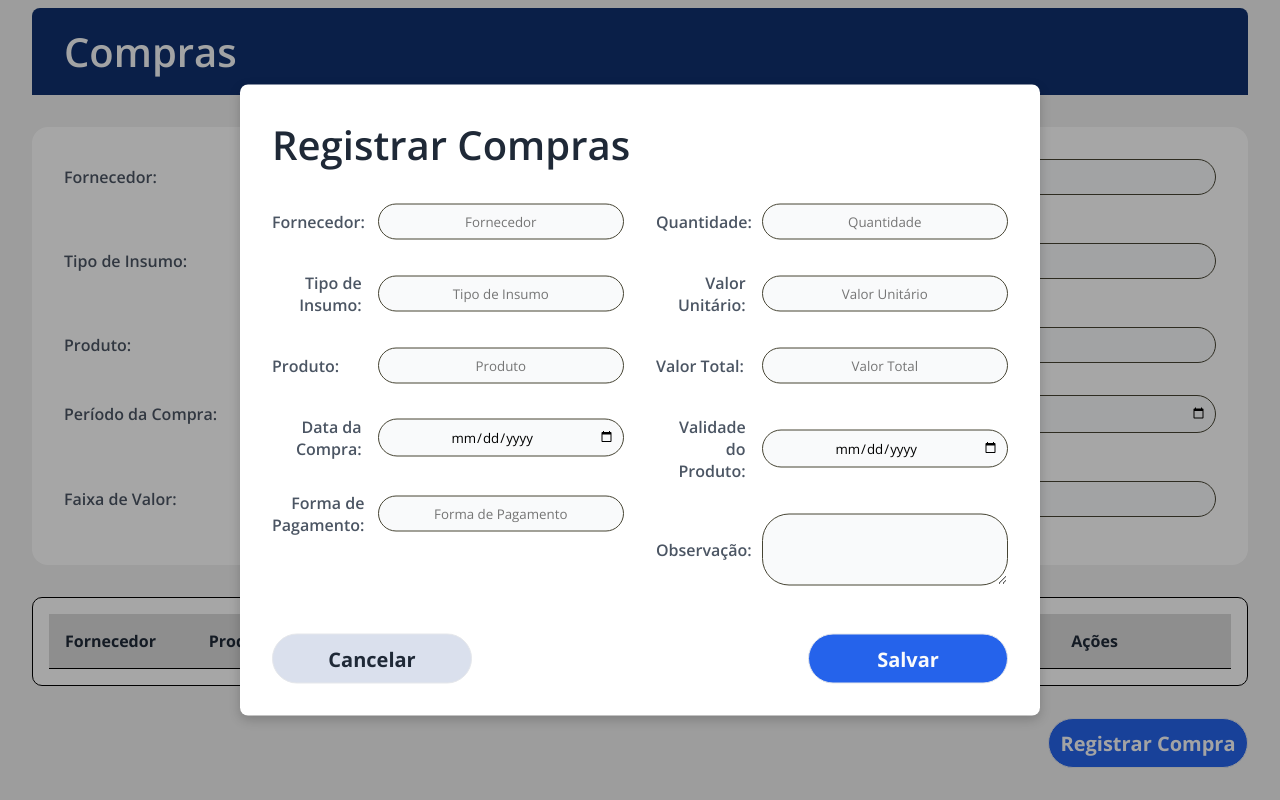
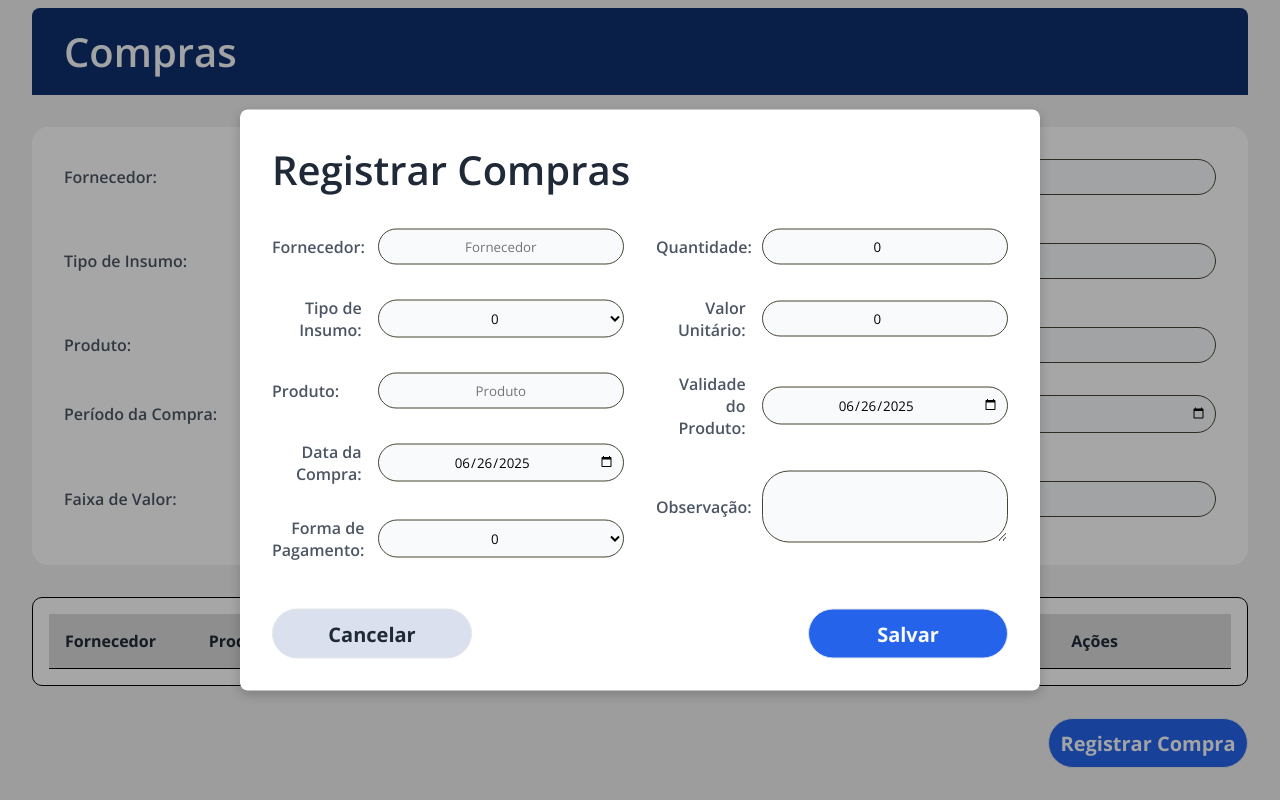
Before and after one commit to the-boys-technology/lactino-frontend, a React (Vite) app: page /gestao-compras in a window 1280 px wide. Both pictures are taken after a click on the button "Registrar Compra". Shown: the part 104-904 px from the top of the page. Built offline with nearby package versions, Linux system fonts and the light colour scheme.

Commit message:
refactor: refatorando telas

```diff
--- a/src/components/Dashboard.tsx
+++ b/src/components/Dashboard.tsx
@@ -1,4 +1,4 @@
-import React, { useState } from 'react'
+import { useState } from 'react'
 import Header from './Header'
 import Card from './Card'
 import '../css/dashboard.css'
--- a/src/features/GestãoCompras/ModalCompras/ModalCompras.tsx
+++ b/src/features/GestãoCompras/ModalCompras/ModalCompras.tsx
@@ -23,13 +23,14 @@ export default function ModalCompra({ onClose, onSave }: Props) {
   });
 
   const handleChange = (
-  e: React.ChangeEvent<HTMLInputElement | HTMLSelectElement | HTMLTextAreaElement>
+    e: React.ChangeEvent<HTMLInputElement | HTMLTextAreaElement | HTMLSelectElement>
   ) => {
     const { name, value } = e.target;
 
     setForm(prev => ({
       ...prev,
-    [name]: name === "quantidade" || name === "valorUnitario"
+      [name]:
+        name === "quantidade" || name === "valorUnitario"
           ? Number(value)
           : name === "dataCompra" || name === "validadeProduto"
           ? new Date(value)
@@ -47,7 +48,6 @@ export default function ModalCompra({ onClose, onSave }: Props) {
     onClose();
   };
 
-
   return (
     <div className="modal">
       <div className="modal__container">
@@ -55,23 +55,91 @@ export default function ModalCompra({ onClose, onSave }: Props) {
 
         <div className="modal__form">
           <div className="modal__coluna">
-            <Campo name="fornecedor" placeholder="Fornecedor" type="text" onChange={handleChange} />
-            <Campo name="tipoInsumo" placeholder="Tipo de Insumo" type="text" onChange={handleChange} />
-            <Campo name="produto" placeholder="Produto" type="text" onChange={handleChange} />
-            <Campo name="dataCompra" placeholder="Data da Compra" type="date" onChange={handleChange} />
-            <Campo name="formaPagamento" placeholder="Forma de Pagamento" type="text" onChange={handleChange} />
+            <Campo
+              name="fornecedor"
+              placeholder="Fornecedor"
+              type="text"
+              onChange={handleChange}
+              value={form.fornecedor}
+            />
+
+            <section className="campo-container">
+              <h4 className="campo-container__nome">Tipo de Insumo:</h4>
+              <select
+                name="tipoInsumo"
+                className="campo-container__input"
+                onChange={handleChange}
+                value={form.tipoInsumo}
+              >
+                {Object.values(TipoInsumo).map((tipo) => (
+                  <option key={tipo} value={tipo}>{tipo}</option>
+                ))}
+              </select>
+            </section>
+
+            <Campo
+              name="produto"
+              placeholder="Produto"
+              type="text"
+              onChange={handleChange}
+              value={form.produto}
+            />
+
+            <Campo
+              name="dataCompra"
+              placeholder="Data da Compra"
+              type="date"
+              onChange={handleChange}
+              value={form.dataCompra.toISOString().split("T")[0]}
+            />
+
+            <section className="campo-container">
+              <h4 className="campo-container__nome">Forma de Pagamento:</h4>
+              <select
+                name="formaPagamento"
+                className="campo-container__input"
+                onChange={handleChange}
+                value={form.formaPagamento}
+              >
+                {Object.values(FormaPagamento).map((forma) => (
+                  <option key={forma} value={forma}>{forma}</option>
+                ))}
+              </select>
+            </section>
           </div>
+
           <div className="modal__coluna">
-            <Campo name="quantidade" placeholder="Quantidade" type="text" onChange={handleChange} />
-            <Campo name="valorUnitario" placeholder="Valor Unitário" type="text" onChange={handleChange} />
-            <Campo name="valorTotal" placeholder="Valor Total" type="text" onChange={handleChange} />
-            <Campo name="validadeProduto" placeholder="Validade do Produto" type="date" onChange={handleChange} />
+            <Campo
+              name="quantidade"
+              placeholder="Quantidade"
+              type="number"
+              onChange={handleChange}
+              value={form.quantidade}
+            />
+
+            <Campo
+              name="valorUnitario"
+              placeholder="Valor Unitário"
+              type="number"
+              onChange={handleChange}
+              value={form.valorUnitario}
+            />
+
+            <Campo
+              name="validadeProduto"
+              placeholder="Validade do Produto"
+              type="date"
+              onChange={handleChange}
+              value={form.validadeProduto.toISOString().split("T")[0]}
+            />
+
             <section className="campo-container">
               <h4 className="campo-container__nome">Observação:</h4>
               <textarea
                 name="observacao"
                 className="campo-container__input"
                 rows={3}
+                value={form.observacao}
                 onChange={handleChange}
               />
             </section>
--- a/src/pages/GestaoCompras/GestaoCompras.tsx
+++ b/src/pages/GestaoCompras/GestaoCompras.tsx
@@ -23,7 +23,7 @@ export default function GestaoCompras() {
       <section className="compras__filtros">
         <div className="compras__linha">
           <Campo type="text" placeholder="Fornecedor" />
-          <Campo type="text" placeholder="Tipo de Insumo" />
+          <Campo type="select" placeholder="Tipo de Insumo" />
           <Campo type="text" placeholder="Produto" />
         </div>
         <div className="compras__linha">
--- a/src/routes/AppRoutes.tsx
+++ b/src/routes/AppRoutes.tsx
@@ -11,7 +11,7 @@ import Header from '../components/Header';
 export default function AppRoutes() {
   return (
     <BrowserRouter>
-    <Header />
+    <Header/>
       <Routes>
         <Route path="/" element={<Home />} />
         <Route path="*" element={<NotFound />} />
```
Also changed, not shown: src/assets/Close.png (added), src/assets/FaInfoCircle.png. Lines whose indentation alone changed are shown as unchanged.
